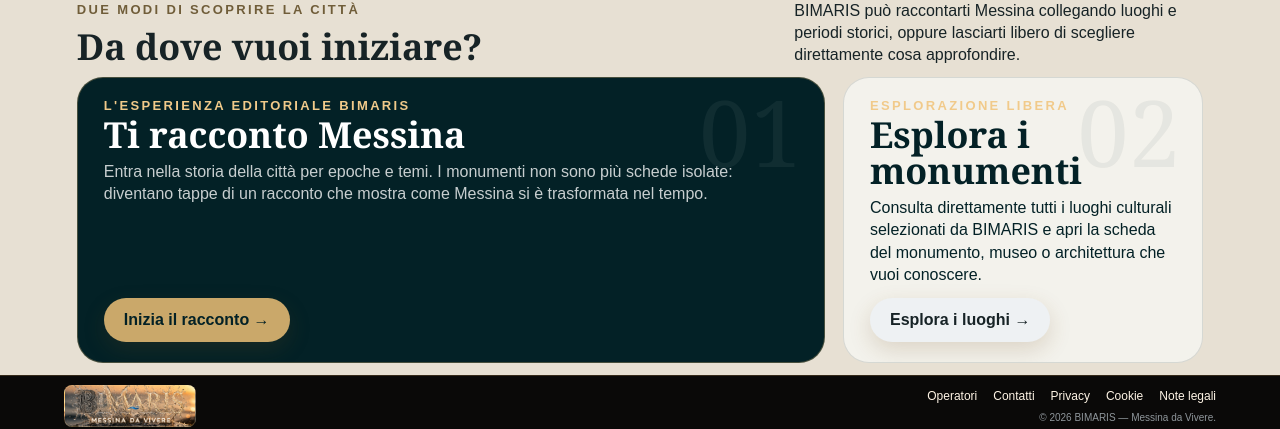
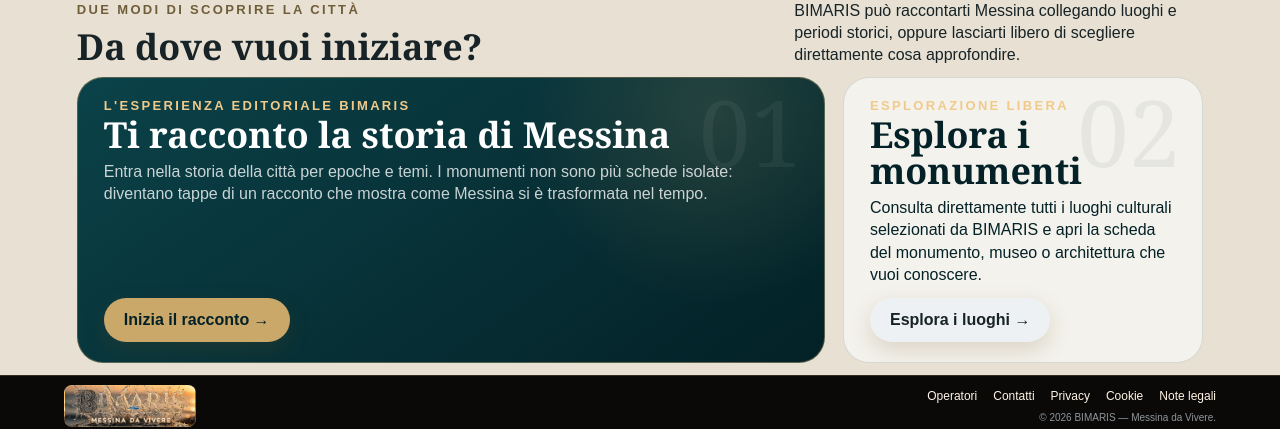
Before and after one commit to giovannibrunetto/bimaris-platform, a Next.js app in the folder apps/web/: page /cultura in a window 1280 px wide. Shown: the part 262-691 px from the top of the page. Built offline with nearby package versions, Linux system fonts and the light colour scheme; no server answers.

Commit message:
fix(cultura): align story card title, link and visual style with home

```diff
--- a/apps/web/app/cultura/culture-compact.css
+++ b/apps/web/app/cultura/culture-compact.css
@@ -56,9 +56,9 @@
 }
 
 .culture-page .culture-entry-card-story {
-  background: var(--bimaris-abyssal-teal);
+  background: var(--bimaris-story-card-background);
   color: #fff;
-  border-color: rgba(202, 168, 106, .34);
+  border-color: var(--bimaris-story-card-border);
 }
 
 .culture-page .culture-entry-card-places {
--- a/apps/web/app/cultura/page.tsx
+++ b/apps/web/app/cultura/page.tsx
@@ -34,11 +34,11 @@ export default function CulturePage() {
             <article className="culture-entry-card culture-entry-card-story">
               <div className="culture-entry-number">01</div>
               <div className="kicker">L'esperienza editoriale BIMARIS</div>
-              <h2>Ti racconto Messina</h2>
+              <h2>Ti racconto la storia di Messina</h2>
               <p>
                 Entra nella storia della città per epoche e temi. I monumenti non sono più schede isolate: diventano tappe di un racconto che mostra come Messina si è trasformata nel tempo.
               </p>
-              <Link className="button" href="/mappa/epoche">Inizia il racconto →</Link>
+              <Link className="button" href="/ti-racconto-la-storia-di-messina">Inizia il racconto →</Link>
             </article>
 
             <article className="culture-entry-card culture-entry-card-places">
--- a/apps/web/app/home-journey-v2.css
+++ b/apps/web/app/home-journey-v2.css
@@ -1,6 +1,6 @@
 .home-journey-paths-v2{display:grid;gap:20px}
 .home-journey-paths-v2 .home-journey-path{margin:0!important;transform:none!important;background:#12363a!important}
-.home-journey-paths-v2 .home-journey-story{background:radial-gradient(circle at 85% 12%,rgba(202,168,106,.16),transparent 28%),linear-gradient(145deg,#0b4249,#032126)!important;border-color:rgba(202,168,106,.38)}
+.home-journey-paths-v2 .home-journey-story{background:var(--bimaris-story-card-background)!important;border-color:var(--bimaris-story-card-border)}
 .home-journey-secondary{display:grid;gap:20px}
 .home-journey-paths-v2 .home-journey-experiences,.home-journey-paths-v2 .home-journey-map{background:#12363a!important}
 .home-journey-paths-v2 .home-journey-path:hover{transform:translateY(-4px)!important}
--- a/apps/web/app/ux-brand-05-hero.css
+++ b/apps/web/app/ux-brand-05-hero.css
@@ -218,3 +218,8 @@ h2.public-discovery-section-title.public-discovery-section-title {
   line-height: 1.12 !important;
   letter-spacing: normal !important;
 }
+
+:root {
+  --bimaris-story-card-background: radial-gradient(circle at 85% 12%, rgba(202, 168, 106, .16), transparent 28%), linear-gradient(145deg, #0b4249, #032126);
+  --bimaris-story-card-border: rgba(202, 168, 106, .38);
+}
```
